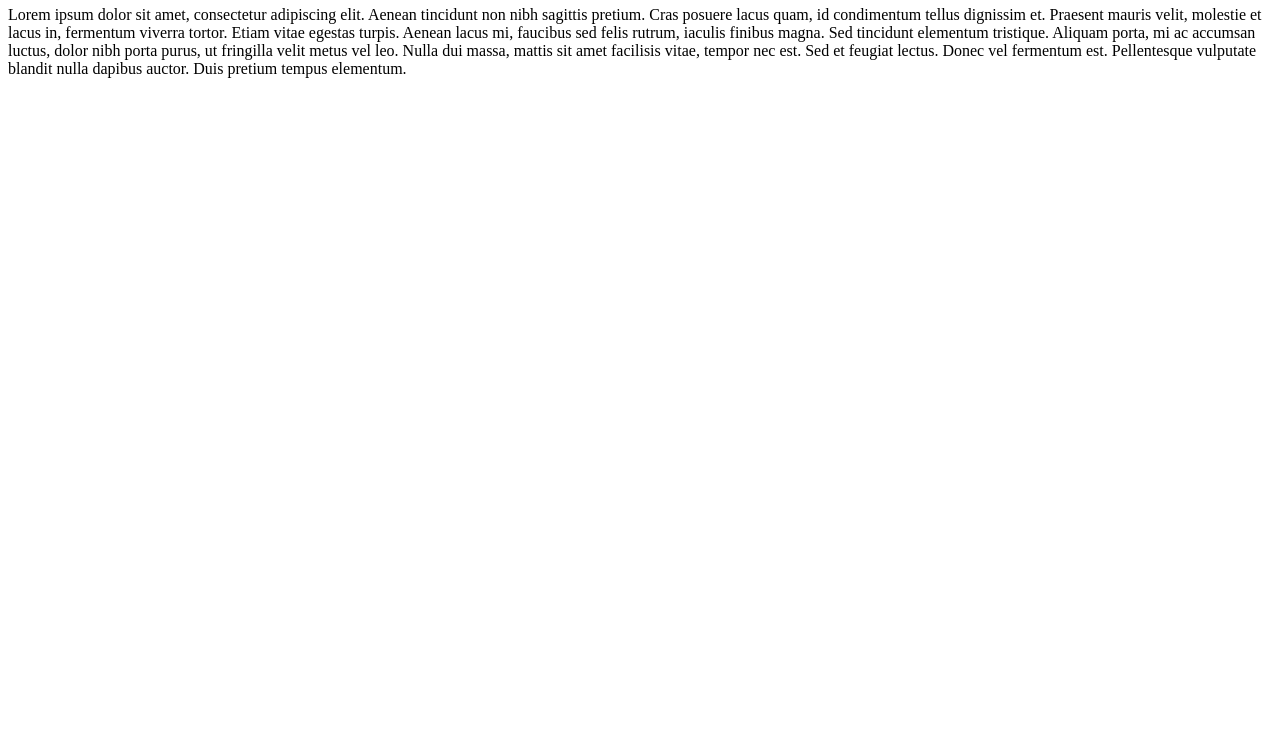
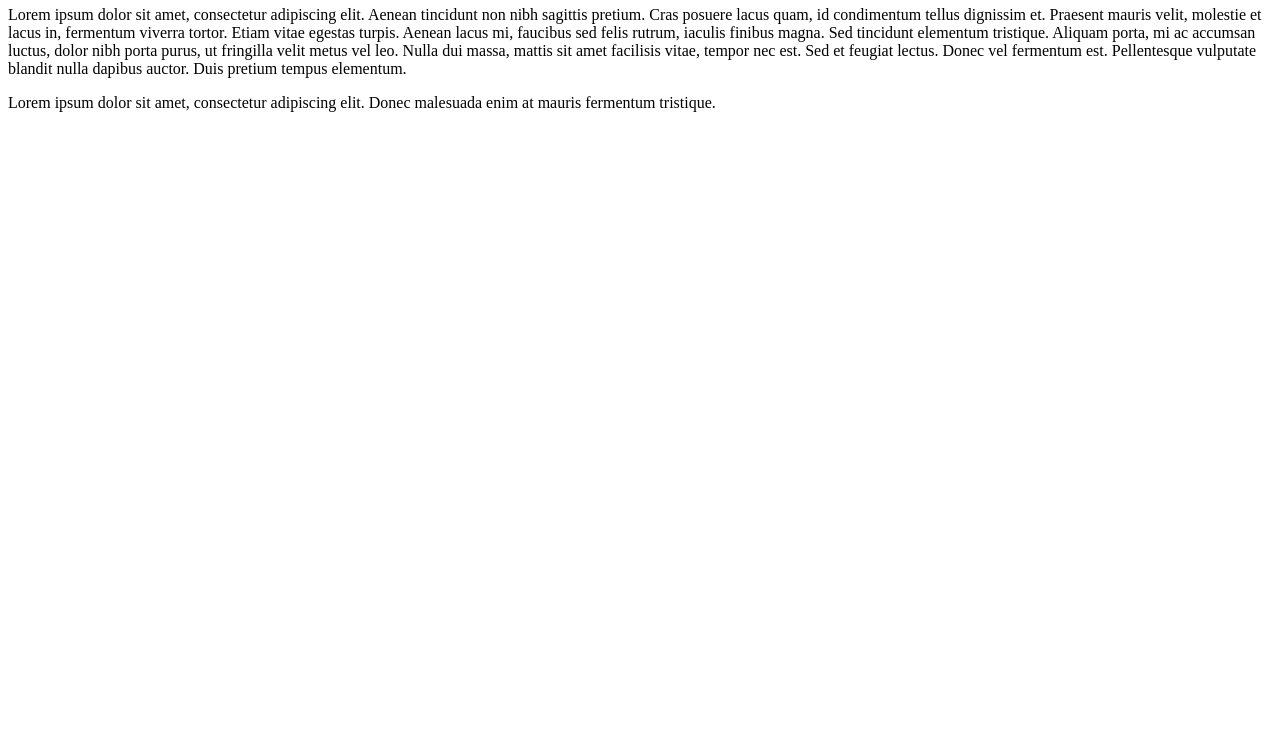
Before and after one commit to darokrk/nauka-gita-2, a plain HTML site: page index.html in a window 1280 px wide. Shown: the part 60-800 px from the top of the page. Drawn offline with Linux system fonts and the light colour scheme.

Commit message:
Change content

```diff
--- a/index.html
+++ b/index.html
@@ -17,5 +17,8 @@ vitae, tempor nec est. Sed et feugiat lectus. Donec vel fermentum
 est. Pellentesque vulputate blandit nulla dapibus auctor. Duis
 pretium tempus elementum.</p>
 
+	<p>Lorem ipsum dolor sit amet, consectetur adipiscing elit.
+Donec malesuada enim at mauris fermentum tristique.</p>
+
 </body>
 </html>
```
